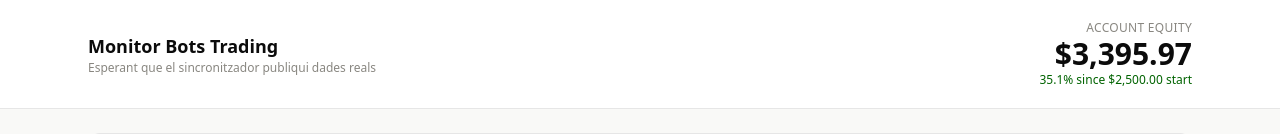
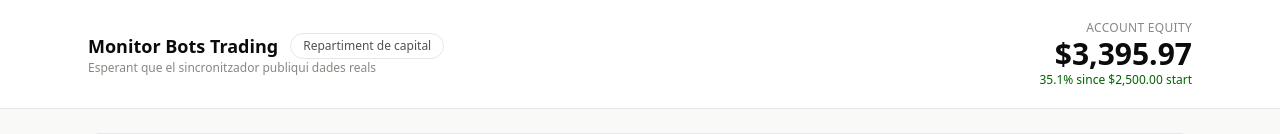
Before and after one commit to Pauarte/DASHBOARDXAUUSD2-5K, a React (Vite) app: page / in a window 1280 px wide. Shown: the top 134 px of the page. Built offline with nearby package versions, Linux system fonts and the light colour scheme; no server answers; the database is empty.

Commit message:
Make /socis publicly linked from the main dashboard
User decision: capital pool page is now reachable via a visible button in
the header instead of being unlinked/private — anyone with the dashboard
link can now see partner names and amounts.

```diff
--- a/src/App.tsx
+++ b/src/App.tsx
@@ -75,7 +75,15 @@ function App() {
       <header className="border-b border-[var(--border)] bg-[var(--surface-card)]">
         <div className="max-w-6xl mx-auto px-6 py-5 flex flex-wrap items-center justify-between gap-4">
           <div>
-            <h1 className="text-lg font-semibold">Monitor Bots Trading</h1>
+            <div className="flex items-center gap-3">
+              <h1 className="text-lg font-semibold">Monitor Bots Trading</h1>
+              <a
+                href="/socis"
+                className="rounded-full border border-[var(--border)] px-3 py-1 text-xs font-medium text-[var(--text-secondary)] hover:text-[var(--text-primary)] hover:bg-[var(--surface-2)]"
+              >
+                Repartiment de capital
+              </a>
+            </div>
             <p className="text-xs text-[var(--text-muted)]">
               {loading
                 ? 'Carregant…'
--- a/src/pages/PartnersPage.tsx
+++ b/src/pages/PartnersPage.tsx
@@ -141,12 +141,19 @@ export function PartnersPage() {
   return (
     <div className="min-h-screen bg-[var(--surface-2)]">
       <header className="border-b border-[var(--border)] bg-[var(--surface-card)]">
-        <div className="max-w-4xl mx-auto px-6 py-5">
-          <h1 className="text-lg font-semibold">Repartiment de capital</h1>
-          <p className="text-xs text-[var(--text-muted)]">
-            Pàgina privada — no enllaçada des del dashboard públic.{' '}
-            {isLive ? `Pot actual: ${formatCurrency(poolValue)}` : 'Esperant dades del compte…'}
-          </p>
+        <div className="max-w-4xl mx-auto px-6 py-5 flex items-center justify-between gap-4">
+          <div>
+            <h1 className="text-lg font-semibold">Repartiment de capital</h1>
+            <p className="text-xs text-[var(--text-muted)]">
+              {isLive ? `Pot actual: ${formatCurrency(poolValue)}` : 'Esperant dades del compte…'}
+            </p>
+          </div>
+          <a
+            href="/"
+            className="rounded-full border border-[var(--border)] px-3 py-1 text-xs font-medium text-[var(--text-secondary)] hover:text-[var(--text-primary)] hover:bg-[var(--surface-2)] whitespace-nowrap"
+          >
+            ← Dashboard
+          </a>
         </div>
       </header>
 
```
